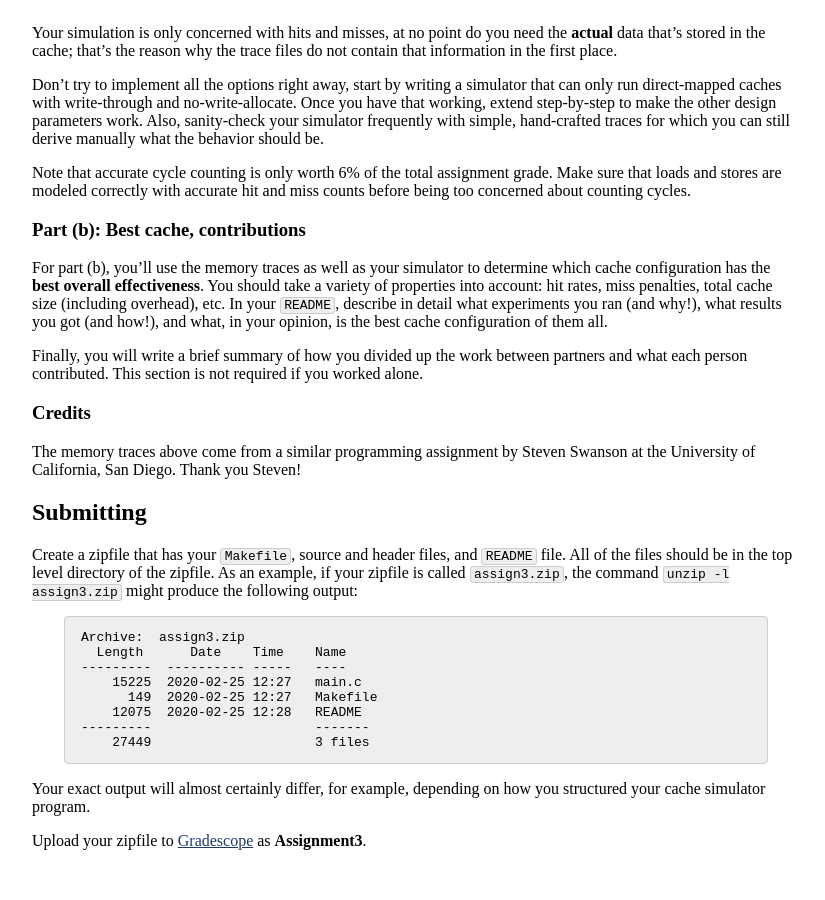
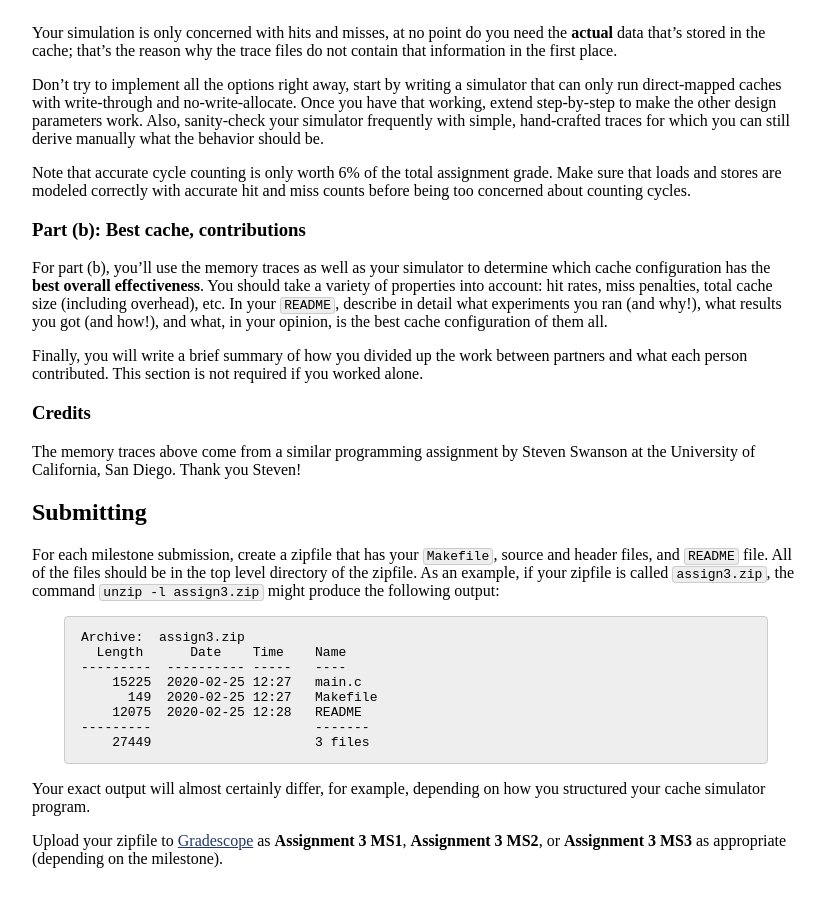
Before and after one commit to jhucsf/spring2021, a Jekyll site: the page built from assign/assign03.md, in a window 1280 px wide and 900 px high, scrolled down 4378 px. Shown: the whole window, without its empty margins (224-1049 px from the left). Built offline with Jekyll 4.4.1, drawn with Linux system fonts in a browser that asks for light colours.

Commit message:
minor tweaks, link to assignment 3

````diff
--- a/assign/assign03.md
+++ b/assign/assign03.md
@@ -317,10 +317,11 @@ Steven\!
 
 ## Submitting
 
-Create a zipfile that has your `Makefile`, source and header files, and
-`README` file. All of the files should be in the top level directory of
-the zipfile. As an example, if your zipfile is called `assign3.zip`, the
-command `unzip -l assign3.zip` might produce the following output:
+For each milestone submission, create a zipfile that has your `Makefile`,
+source and header files, and `README` file. All of the files should
+be in the top level directory of the zipfile. As an example, if your
+zipfile is called `assign3.zip`, the command `unzip -l assign3.zip`
+might produce the following output:
 
 ```
 Archive:  assign3.zip
@@ -336,4 +337,5 @@ Archive:  assign3.zip
 Your exact output will almost certainly differ, for example, depending on
 how you structured your cache simulator program.
 
-Upload your zipfile to [Gradescope](https://www.gradescope.com) as **Assignment3**.
+Upload your zipfile to [Gradescope](https://www.gradescope.com) as **Assignment 3 MS1**,
+**Assignment 3 MS2**, or **Assignment 3 MS3** as appropriate (depending on the milestone).
````
Also changed, not shown: assignments.md (+1 -0 lines), index.md (+1 -0 lines).
